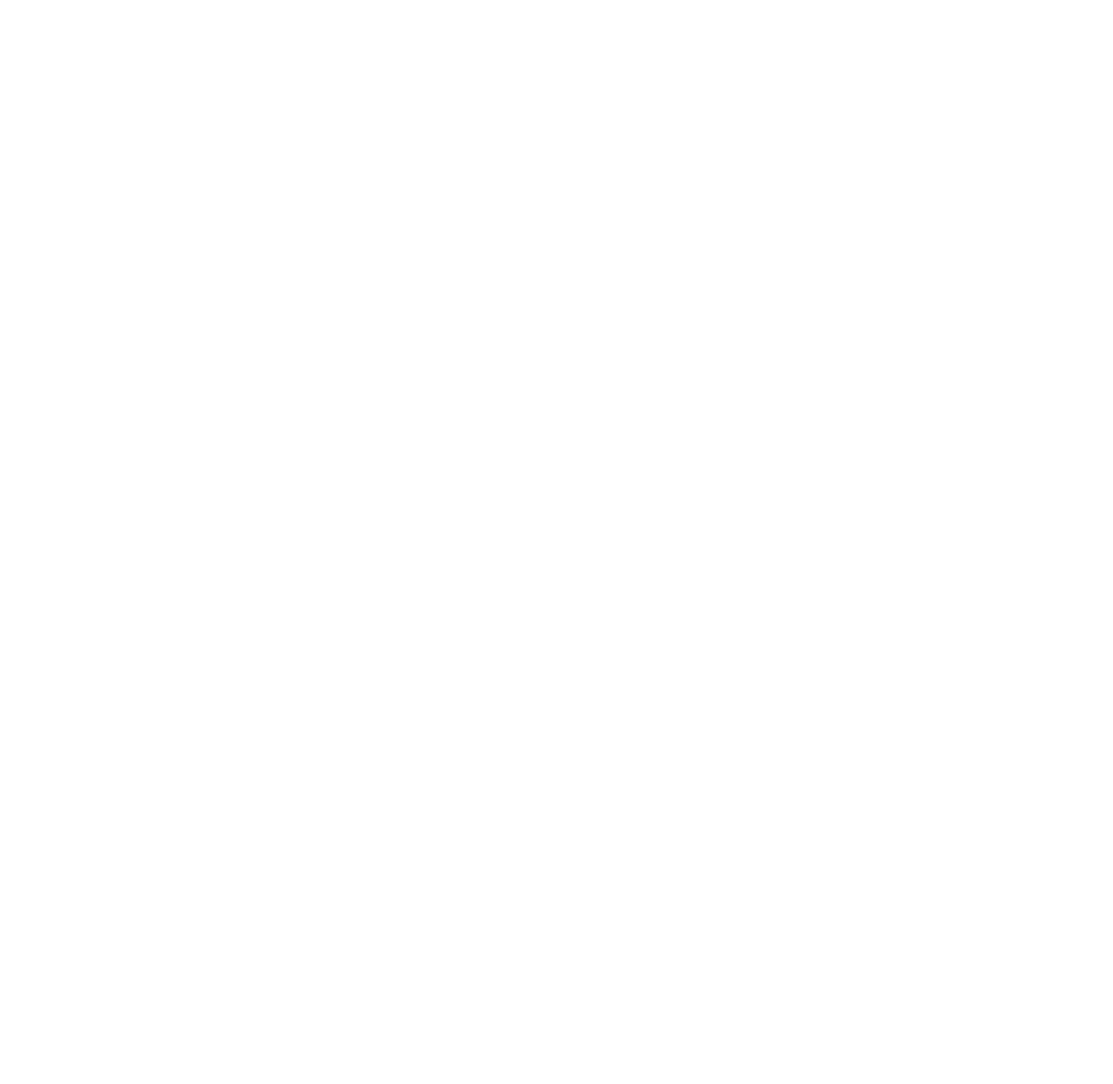
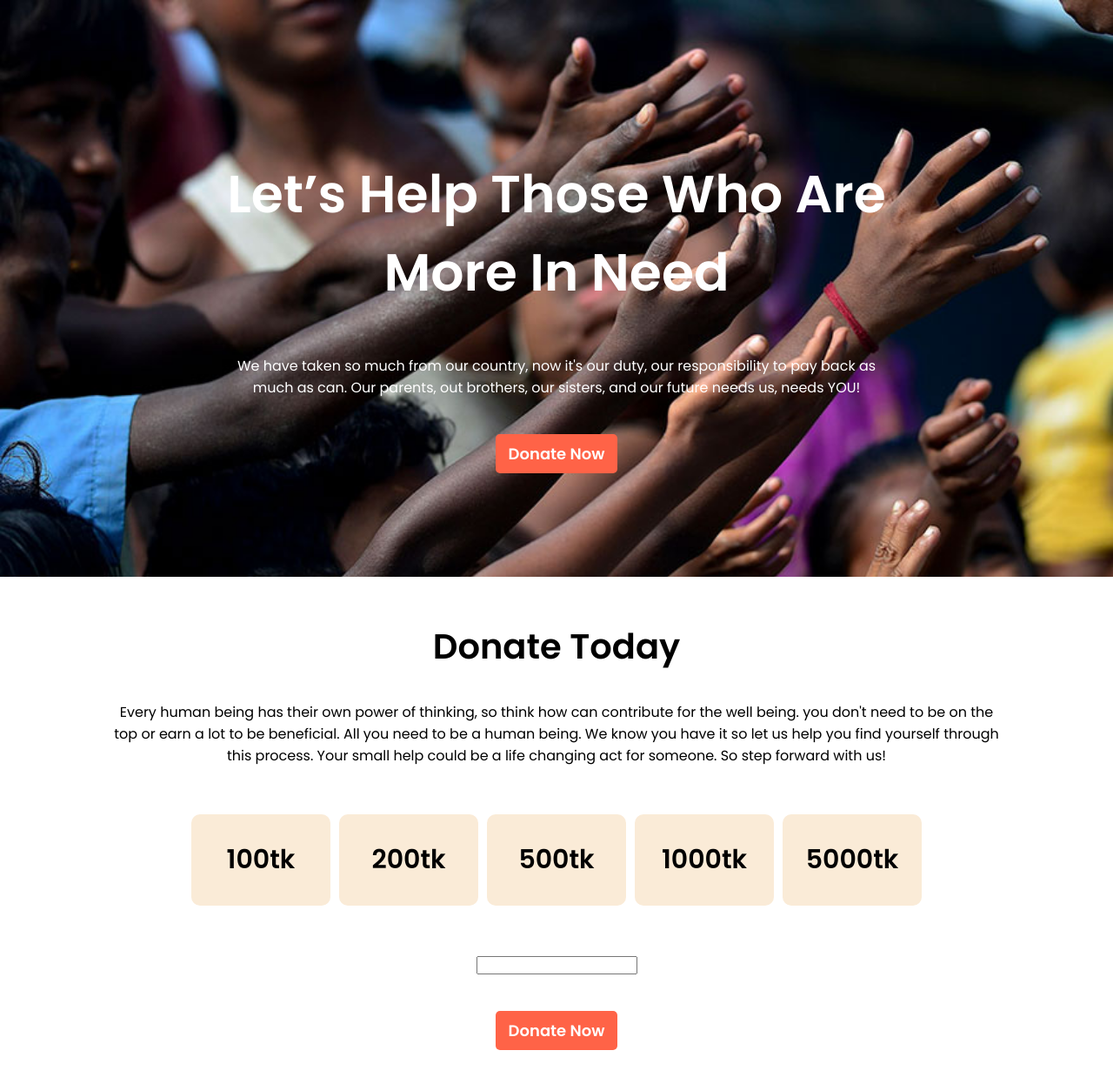
Before and after one commit to TanjilaHossain/Donate-Today, a plain HTML site: page index.html in a window 1280 px wide. Shown: the whole page at 87% size. Before the commit the page ends 800 px from the top, so only its background shows below. Drawn offline with Linux system fonts and the light colour scheme.

Commit message:
first upload

```diff
--- a/index.html
+++ b/index.html
@@ -6,11 +6,51 @@
     <meta http-equiv="X-UA-Compatible" content="IE=edge">
     <meta name="viewport" content="width=device-width, initial-scale=1.0">
     <title>Donate-Today Website</title>
+
+    <link rel="preconnect" href="https://fonts.googleapis.com">
+    <link rel="preconnect" href="https://fonts.gstatic.com" crossorigin>
+    <link href="https://fonts.googleapis.com/css2?family=Poppins:wght@300;400;600&display=swap" rel="stylesheet">
+
     <link rel="stylesheet" href="style.css">
 </head>
 
 <body>
 
+    <section class="header-section">
+        <div>
+            <h1>Let’s Help Those Who Are More In Need</h1>
+            <p>We have taken so much from our country, now it's our duty, our responsibility to pay back as much as can.
+                Our
+                parents, out brothers, our sisters, and our future needs us, needs YOU!</p>
+            <a class="link-button" target="_blank" href="https://github.com/programminghero1">Donate Now</a>
+        </div>
+    </section>
+
+    <section class="section-donation">
+        <div>
+            <h2>Donate Today</h2>
+            <p>Every human being has their own power of thinking, so think how can contribute for the well being. you
+                don't need to be on the top or earn a lot to be beneficial. All you need to be a human being. We know
+                you have it so let us help you find yourself through this process. Your small help could be a life
+                changing act for someone. So step forward with us! </p>
+
+        </div>
+        <div class="amount">
+
+            <h3>100tk</h3>
+            <h3>200tk</h3>
+            <h3>500tk</h3>
+            <h3>1000tk</h3>
+            <h3>5000tk</h3>
+        </div>
+        <div>
+            <input type="text">
+
+        </div>
+        <div>
+            <a class="link-button" target="_blank" href="https://github.com/programminghero1">Donate Now</a>
+        </div>
+    </section>
 </body>
 
 </html>
--- a/style.css
+++ b/style.css
@@ -0,0 +1,78 @@
+body {
+    margin: 0;
+    font-family: 'Poppins', sans-serif;
+
+}
+
+h1 {
+    font-size: 60px;
+}
+
+h2 {
+    font-size: 40px;
+
+}
+
+h3 {
+    font-size: 30px;
+
+}
+
+.header-section {
+    background-image: url("images/donation13.jpg");
+    background-repeat: no-repeat;
+    background-repeat: no-repeat;
+    background-attachment: fixed;
+    background-size: cover;
+}
+
+.header-section div {
+    text-align: center;
+    padding: 10% 0;
+
+    margin: 0 20%;
+    color: white;
+
+
+}
+
+.header-section div p {
+    margin-bottom: 50px;
+}
+
+
+.link-button {
+    text-decoration: none;
+    padding: 10px 15px;
+    background-color: tomato;
+    border-radius: 5px;
+    color: white;
+    font-weight: 700;
+    font-size: large;
+}
+
+.section-donation {
+    display: block;
+    text-align: center;
+    padding: 0 10%;
+}
+
+.section-donation div {
+    margin: 50px 0;
+}
+
+.amount {
+    display: flex;
+    justify-content: center;
+}
+
+.amount h3 {
+    width: 150px;
+    padding: 30px 5px;
+
+    background-color: antiquewhite;
+    margin: 5px;
+    border-radius: 10px;
+
+
+}
```
